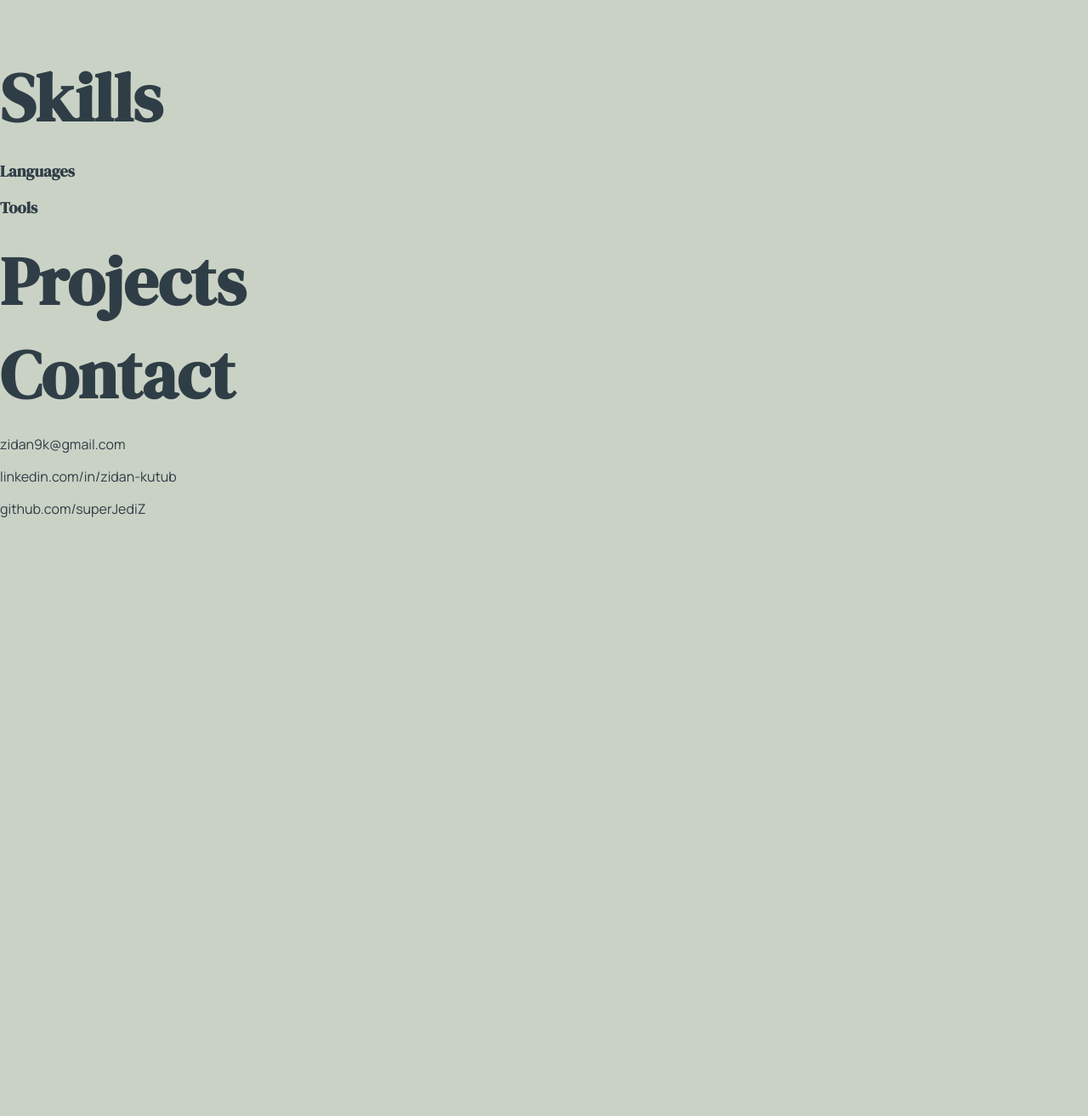
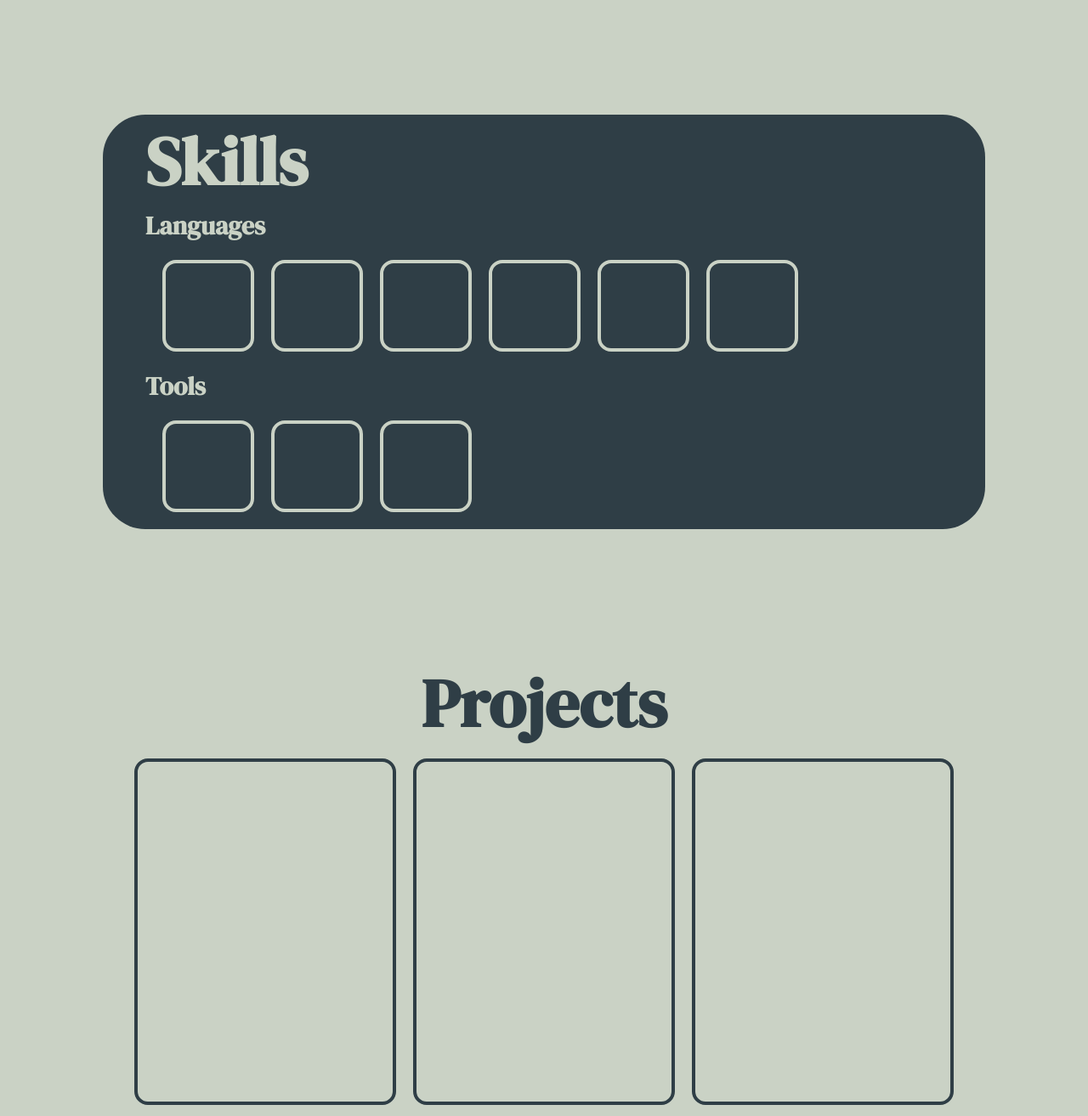
Before and after one commit to superJediZ/zidan-portfolio, a plain HTML site: page index.html in a window 1280 px wide. Shown: the part 1020-2334 px from the top of the page at 85% size. Before the commit the page ends 1646 px from the top, so only its background shows below. Drawn offline with Linux system fonts and the light colour scheme.

Commit message:
Add skeleton styling for remaining sections

```diff
--- a/index.html
+++ b/index.html
@@ -42,35 +42,37 @@
         <h2>Skills</h2>
         <h3>Languages</h3>
         <div class="languages-container">
-            <div id="Java"></div>
-            <div id="Python"></div>
-            <div id="C++"></div>
-            <div id="Javascript"></div>
-            <div id="HTML5"></div>
-            <div id="CSS"></div>
+            <div class="language" id="Java"></div>
+            <div class="language" id="Python"></div>
+            <div class="language" id="C++"></div>
+            <div class="language" id="Javascript"></div>
+            <div class="language" id="HTML5"></div>
+            <div class="language" id="CSS"></div>
         </div>
         <h3>Tools</h3>
         <div class="tools-container">
-            <div id="Git"></div>
-            <div id="GitHub"></div>
-            <div id="VS Code"></div>
+            <div class="tool" id="Git"></div>
+            <div class="tool" id="GitHub"></div>
+            <div class="tool" id="VS Code"></div>
         </div>
     </div>
 <!--Projects Section-->
     <div class="projects-container">
-        <h2>Projects</h2>
+        <h2 id="projects-heading">Projects</h2>
             <div class="example-projects-container">
-                <div id="Doodle Jump"></div>
-                <div id="Etch-A-Sketch"></div>
-                <div id="Calculator"></div>
+                <div class="project" id="Doodle Jump"></div>
+                <div class="project" id="Etch-A-Sketch"></div>
+                <div class="project" id="Calculator"></div>
         </div>
     </div>
 <!--Contact Section-->
     <div class="contact-container">
-        <h2>Contact</h2>
+        <h2 id="contacts-heading">Contact</h2>
+        <div class="contacts">
             <p>zidan9k@gmail.com</p>
             <p>linkedin.com/in/zidan-kutub</p>
             <p>github.com/superJediZ</p>
+        </div>
     </div>
 </body>
 </html>
--- a/style.css
+++ b/style.css
@@ -54,6 +54,12 @@ h2 {
     margin: 0;
 }
 
+h3 {
+    font-size: 30px;
+    width: 300px;
+    margin: 0;
+}
+
 #subheading {
     font-size: 25px;
     font-weight: 600;
@@ -63,7 +69,7 @@ h2 {
 #home-photo {
     width: 300px;
     height: auto;
-    border: 15px solid #52796f;
+    border: 15px solid #2f3e46;
     border-radius: 30px;
 }
 
@@ -87,3 +93,74 @@ h2 {
 .about-right {
     padding-right: 90px;
 }
+
+.skills-container {
+    padding: 0 200px 0 50px;
+    margin: 75px 0 75px 0;
+    display: flex;
+    flex-direction: column;
+    justify-content: center;
+    align-self: center;
+    align-items: flex-start;
+    color: #cad2c5;
+    background-color: #2f3e46;
+    border-radius: 50px;
+}
+
+.languages-container, .tools-container {
+    display: flex;
+    justify-content: flex-start;
+    margin: 10px;
+}
+
+.language, .tool {
+    width: 100px;
+    height: 100px;
+    border: 4px solid #cad2c5;
+    border-radius: 16px;
+    margin: 10px;
+}
+
+.projects-container {
+    margin: 75px 0 75px 0;
+    display: flex;
+    flex-direction: column;
+    justify-content: center;
+    align-items: center;
+}
+
+#projects-heading, #contacts-heading {
+    text-align: center;
+}
+
+.example-projects-container {
+    display: flex;
+    justify-content: center;
+    align-items: center;
+    flex-wrap: wrap;
+}
+
+.project {
+    width: 300px;
+    height: 400px;
+    border: 4px solid #2f3e46;
+    border-radius: 16px;
+    margin: 10px;
+}
+
+.contact-container {
+    color: #cad2c5;
+    background-color: #2f3e46;
+    margin-top: 75px;
+    padding: 16px;
+    display: flex;
+    flex-direction: column;
+    align-items: center;
+}
+
+.contacts {
+    display: flex;
+    align-items: space-around;
+    gap: 20px;
+    margin-bottom: 20px;
+}
```
